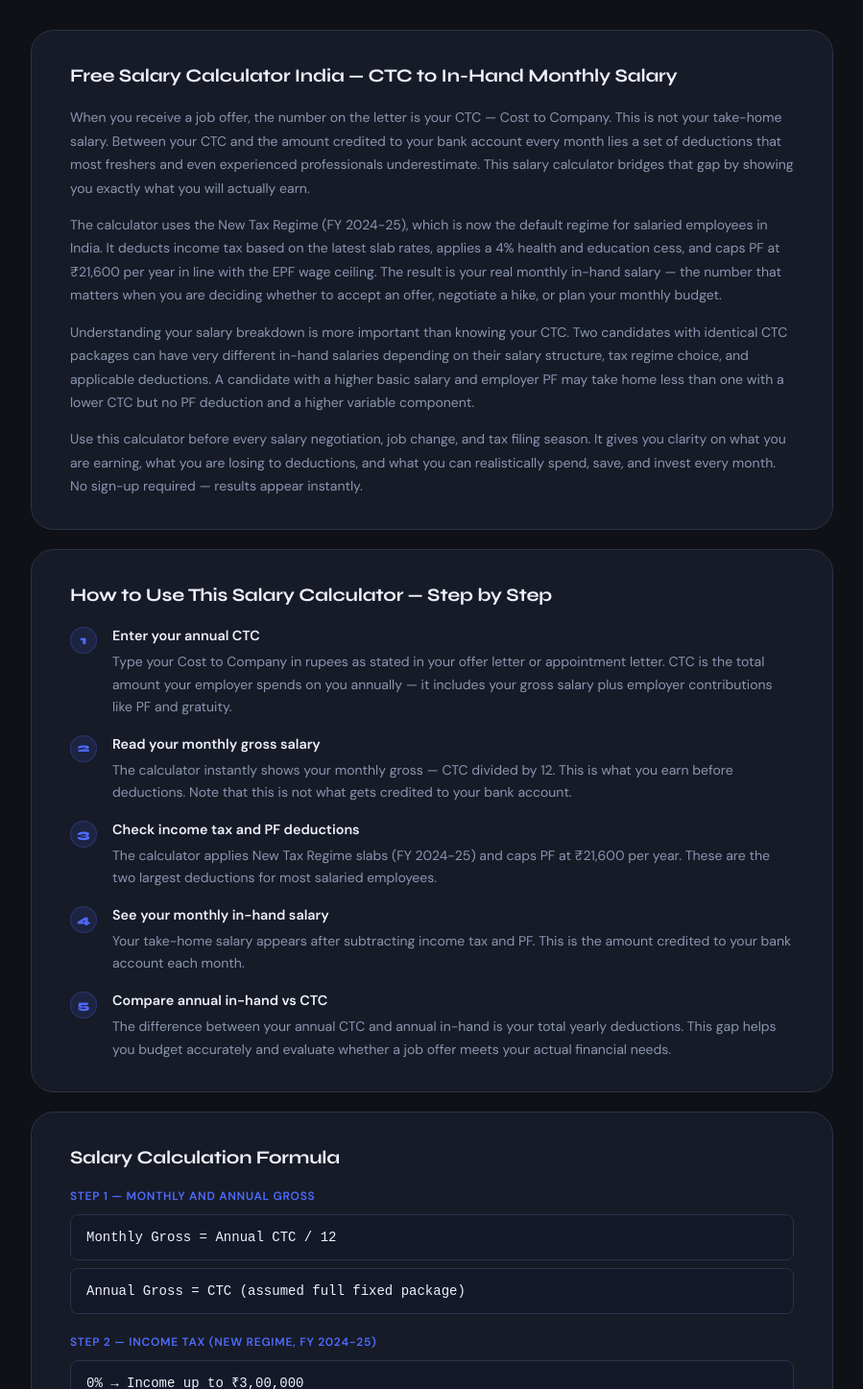
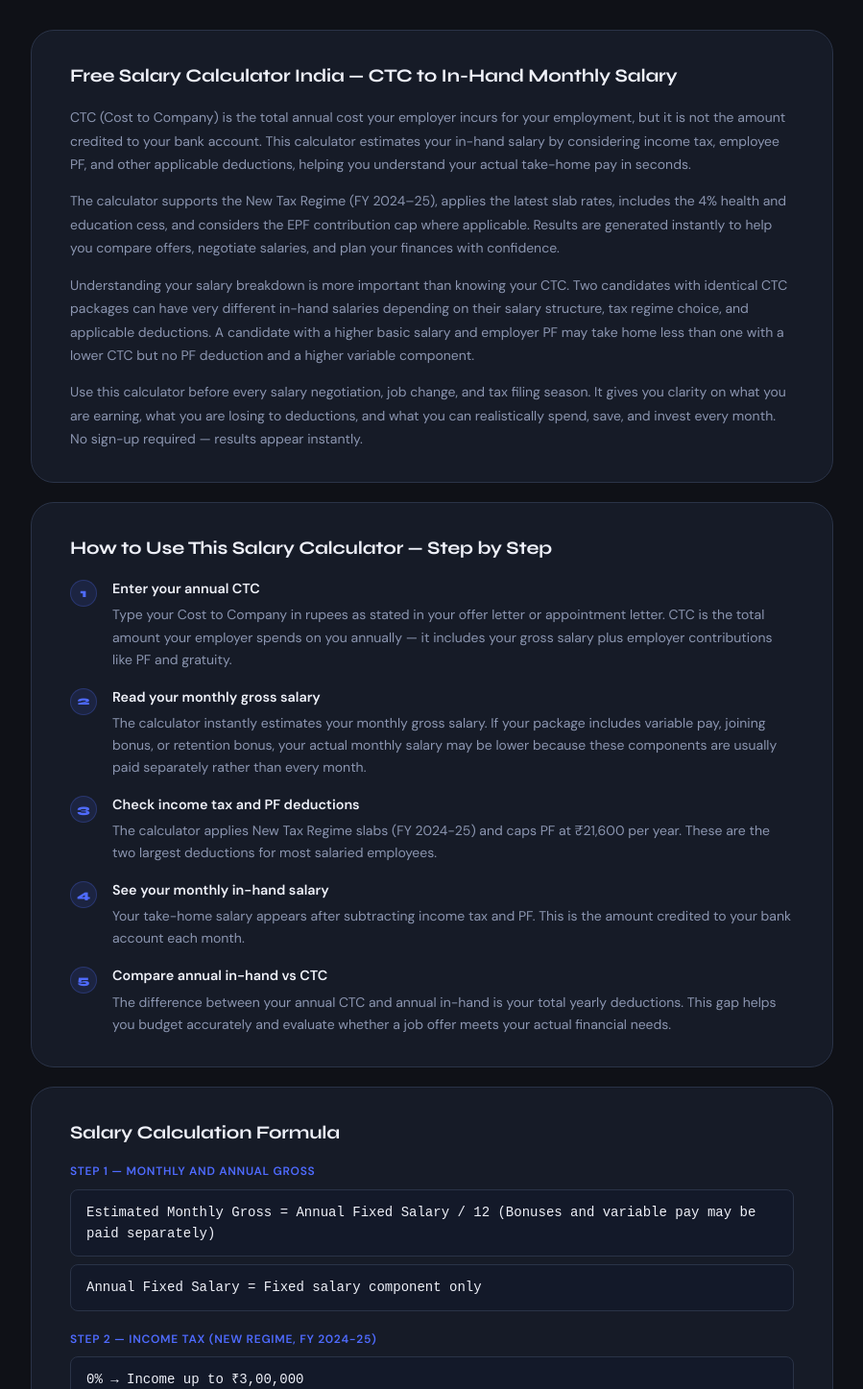
Before and after one commit to lakshyagg005/studentutilitytool, a React (Vite) app: page /salary-calculator in a window 1280 px wide. Shown: the part 903-2350 px from the top of the page at 96% size, without its empty margins (190-1089 px from the left). Built offline with nearby package versions, Linux system fonts and the light colour scheme.

Commit message:
Improve Salary Calculator UI, SEO and content

```diff
--- a/src/SalaryCalc.jsx
+++ b/src/SalaryCalc.jsx
@@ -168,6 +168,8 @@ function calculateSalaryDetails({
 
   // Total CTC = Gross Salary + Employer PF + Gratuity + Variable Pay + Joining + Retention Bonuses
   const totalCTC = grossSalaryAnnual + employerPFAnnual + gratuityAnnual + variablePayAnnual + joiningBonusAnnual + retentionBonusAnnual;
+  // Fixed Annual Salary (excluding variable and one-time bonuses)
+  const fixedAnnualSalary = grossSalaryAnnual;
 
   // Taxable Income = Gross + Variable + Joining + Retention - Employee PF - Prof Tax (assuming these deductions)
   // For simplicity, we treat bonuses as one-time annual taxable income additions.
@@ -203,6 +205,7 @@ function calculateSalaryDetails({
     joiningBonusAnnual,
     retentionBonusAnnual,
     grossSalaryAnnual,
+    fixedAnnualSalary,
     totalCTC,
     taxableIncome,
     tax,
@@ -503,7 +506,7 @@ export default function SalaryCalc() {
     };
     return (
       <div style={{ marginTop: "1rem" }}>
-        <h3 style={{ marginBottom: "1rem" }}>Salary Breakup</h3>
+        <h3 style={{ marginBottom: "1rem" }}>Salary Breakdown</h3>
 
         {/* Earnings Section */}
         <div style={{ marginBottom: "1.5rem" }}>
@@ -512,6 +515,11 @@ export default function SalaryCalc() {
             <div className="result-card" style={greenBg}>
               <span className="result-value" style={{ fontSize: "1.2rem" }}>₹{fmt(fromAnnual(details.grossSalaryAnnual))}</span>
               <span className="result-label">Gross Salary</span>
+            </div>
+            <div className="result-card" style={greenBg}>
+              <span className="result-value" style={{ fontSize: "1.2rem" }}>₹{fmt(fromAnnual(details.fixedAnnualSalary))}</span>
+              <span className="result-label">Fixed Salary</span>
+              <small style={{ color: "#666" }}>Excludes bonuses</small>
             </div>
             <div className="result-card" style={greenBg}>
               <span className="result-value" style={{ fontSize: "1.2rem" }}>₹{fmt(fromAnnual(details.basicAnnual))}</span>
@@ -588,11 +596,11 @@ export default function SalaryCalc() {
             </div>
             <div className="result-card" style={summaryBg}>
               <span style={{ fontSize: "1.35rem" }}>₹{fmt(fromAnnual(details.netInHandAnnual))}</span>
-              <span style={{ marginTop: "0.4rem" }}>Annual In-Hand</span>
+              <span style={{ marginTop: "0.4rem" }}>Annual In-Hand Salary (CTC Based)</span>
             </div>
             <div className="result-card" style={summaryBg}>
               <span style={{ fontSize: "1.35rem" }}>₹{fmt(fromAnnual(details.netInHandAnnual / 12))}</span>
-              <span style={{ marginTop: "0.4rem" }}>Monthly In-Hand</span>
+              <span style={{ marginTop: "0.4rem" }}>Monthly In-Hand Salary (CTC Based)</span>
             </div>
           </div>
         </div>
@@ -942,7 +950,7 @@ export default function SalaryCalc() {
               <div className="result-main" style={{ marginTop: "1rem" }}>
                 <div>
                   <div className="result-main-value">₹{fmt(fromAnnual(salaryDetails.netInHandAnnual))}</div>
-                  <div className="result-main-label">{period === "monthly" ? "Monthly In-Hand Salary" : "Annual In-Hand Salary"}</div>
+                  <div className="result-main-label">{period === "monthly" ? "Monthly In-Hand Salary (CTC Based)" : "Annual In-Hand Salary (CTC Based)"}</div>
                 </div>
                 <div style={{ textAlign: "right" }}>
                   <div style={{ fontFamily: "var(--font-display)", fontSize: "1.3rem", fontWeight: 700, color: "var(--success)" }}>
@@ -972,7 +980,7 @@ export default function SalaryCalc() {
               {renderDonutChart()}
 
               <p className="info-text" style={{ marginTop: "1rem" }}>
-                Based on {regime === "new" ? "New" : "Old"} Tax Regime. Includes 4% health & education cess. PF capped at ₹21,600/yr.
+                Based on {regime === "new" ? "New" : "Old"} Tax Regime. Includes 4% health & education cess. PF capped at ₹21,600/year. Total CTC includes Employer PF, Gratuity, Variable Pay, Joining Bonus and Retention Bonus. Monthly salary figures assume annual components are evenly distributed and may differ from actual employer payroll when bonuses are paid separately.
               </p>
 
               <div className="tool-actions">
@@ -1045,6 +1053,9 @@ export default function SalaryCalc() {
                       )}
                     </div>
                   </div>
+                  <p className="info-text" style={{ marginTop: "0.75rem" }}>
+                    Comparison assumes identical salary structure under both tax regimes. Actual employer payroll may vary depending on bonus payout timing.
+                  </p>
                 </div>
               )}
             </>
@@ -1098,7 +1109,7 @@ export default function SalaryCalc() {
           <div className="result-main" style={{ marginTop: "1rem" }}>
             <div>
               <div className="result-main-value">₹{fmt(fromAnnual(reverseResult.netInHandAnnual))}</div>
-              <div className="result-main-label">{period === "monthly" ? "Monthly Net In-Hand" : "Annual Net In-Hand"}</div>
+              <div className="result-main-label">{period === "monthly" ? "Monthly Net In-Hand Target" : "Annual Net In-Hand Target"}</div>
             </div>
             <div style={{ textAlign: "right" }}>
               <div style={{ fontFamily: "var(--font-display)", fontSize: "1.3rem", fontWeight: 700, color: "var(--success)" }}>
@@ -1132,7 +1143,7 @@ export default function SalaryCalc() {
           {renderDonutChart()}
 
           <p className="info-text" style={{ marginTop: "1rem" }}>
-            Required gross salary estimated considering salary breakup, PF, gratuity, professional tax, and tax regime.
+            Required gross salary is estimated using iterative calculation including salary breakup, PF, gratuity, professional tax and the selected tax regime. Bonus payouts are assumed to be zero in reverse mode.
           </p>
 
           <div className="tool-actions">
--- a/src/SalaryPage.jsx
+++ b/src/SalaryPage.jsx
@@ -10,7 +10,7 @@ const RELATED_IDS = ["attendance", "cgpa", "percentage", "internal", "emi", "loa
 
 const HOW_STEPS = [
   { n: "1", title: "Enter your annual CTC", body: "Type your Cost to Company in rupees as stated in your offer letter or appointment letter. CTC is the total amount your employer spends on you annually — it includes your gross salary plus employer contributions like PF and gratuity." },
-  { n: "2", title: "Read your monthly gross salary", body: "The calculator instantly shows your monthly gross — CTC divided by 12. This is what you earn before deductions. Note that this is not what gets credited to your bank account." },
+  { n: "2", title: "Read your monthly gross salary", body: "The calculator instantly estimates your monthly gross salary. If your package includes variable pay, joining bonus, or retention bonus, your actual monthly salary may be lower because these components are usually paid separately rather than every month." },
   { n: "3", title: "Check income tax and PF deductions", body: "The calculator applies New Tax Regime slabs (FY 2024-25) and caps PF at ₹21,600 per year. These are the two largest deductions for most salaried employees." },
   { n: "4", title: "See your monthly in-hand salary", body: "Your take-home salary appears after subtracting income tax and PF. This is the amount credited to your bank account each month." },
   { n: "5", title: "Compare annual in-hand vs CTC", body: "The difference between your annual CTC and annual in-hand is your total yearly deductions. This gap helps you budget accurately and evaluate whether a job offer meets your actual financial needs." },
@@ -73,17 +73,10 @@ export default function SalaryPage() {
       <section aria-label="About the Salary Calculator" style={{ ...sectionStyle, marginTop: "2rem" }}>
         <h2 style={h2Style}>Free Salary Calculator India — CTC to In-Hand Monthly Salary</h2>
         <p style={bodyStyle}>
-          When you receive a job offer, the number on the letter is your CTC — Cost to Company. This is not your
-          take-home salary. Between your CTC and the amount credited to your bank account every month lies a set of
-          deductions that most freshers and even experienced professionals underestimate. This salary calculator
-          bridges that gap by showing you exactly what you will actually earn.
+          CTC (Cost to Company) is the total annual cost your employer incurs for your employment, but it is not the amount credited to your bank account. This calculator estimates your in-hand salary by considering income tax, employee PF, and other applicable deductions, helping you understand your actual take-home pay in seconds.
         </p>
         <p style={{ ...bodyStyle, marginTop: "0.85rem" }}>
-          The calculator uses the New Tax Regime (FY 2024-25), which is now the default regime for salaried
-          employees in India. It deducts income tax based on the latest slab rates, applies a 4% health and
-          education cess, and caps PF at ₹21,600 per year in line with the EPF wage ceiling. The result is
-          your real monthly in-hand salary — the number that matters when you are deciding whether to accept
-          an offer, negotiate a hike, or plan your monthly budget.
+          The calculator supports the New Tax Regime (FY 2024–25), applies the latest slab rates, includes the 4% health and education cess, and considers the EPF contribution cap where applicable. Results are generated instantly to help you compare offers, negotiate salaries, and plan your finances with confidence.
         </p>
         <p style={{ ...bodyStyle, marginTop: "0.85rem" }}>
           Understanding your salary breakdown is more important than knowing your CTC. Two candidates with
@@ -118,8 +111,8 @@ export default function SalaryPage() {
       <section aria-label="Salary calculation formula" style={sectionStyle}>
         <h2 style={h2Style}>Salary Calculation Formula</h2>
         <p style={labelStyle}>Step 1 — Monthly and Annual Gross</p>
-        <code style={codeBlockStyle}>Monthly Gross = Annual CTC / 12</code>
-        <code style={codeBlockStyle}>Annual Gross = CTC (assumed full fixed package)</code>
+        <code style={codeBlockStyle}>Estimated Monthly Gross = Annual Fixed Salary / 12 (Bonuses and variable pay may be paid separately)</code>
+        <code style={codeBlockStyle}>Annual Fixed Salary = Fixed salary component only</code>
 
         <p style={{ ...labelStyle, marginTop: "1.25rem" }}>Step 2 — Income Tax (New Regime, FY 2024-25)</p>
         <code style={codeBlockStyle}>0%   → Income up to ₹3,00,000</code>
@@ -149,7 +142,7 @@ export default function SalaryPage() {
 
         <p style={labelStyle}>Input</p>
         <code style={codeBlockStyle}>Annual CTC = ₹12,00,000</code>
-        <code style={codeBlockStyle}>Monthly Gross = ₹12,00,000 / 12 = ₹1,00,000</code>
+        <code style={codeBlockStyle}>Estimated Monthly Gross = ₹12,00,000 / 12 = ₹1,00,000 (assuming no separate bonus payouts)</code>
 
         <p style={{ ...labelStyle, marginTop: "1rem" }}>Income Tax Calculation (New Regime)</p>
         <code style={codeBlockStyle}>0% on ₹3,00,000          = ₹0</code>
```
